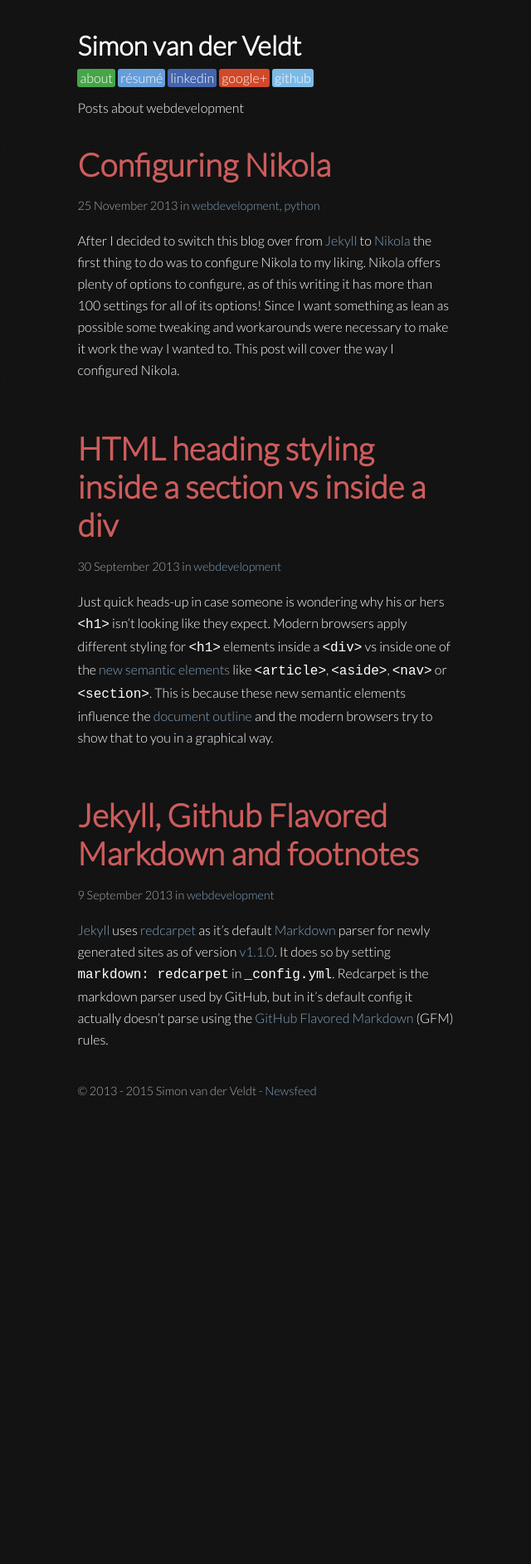
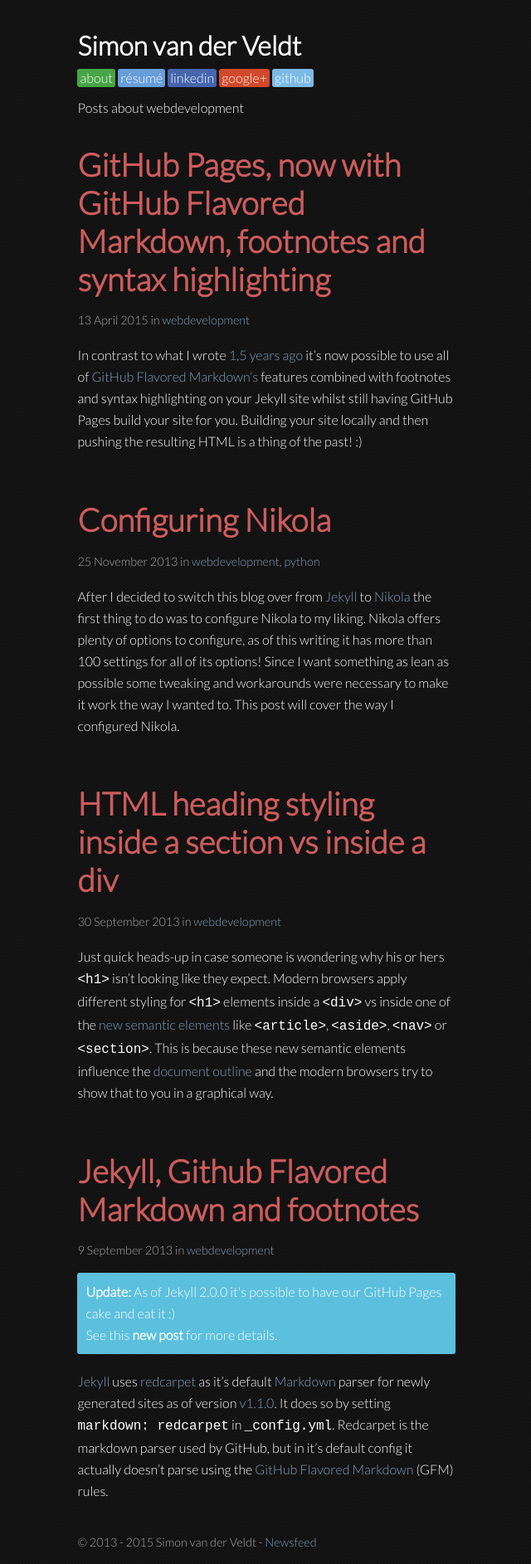
Before and after one commit to simonvanderveldt/simonvanderveldt.nl, a Jekyll site: the page built from _pages/tags/webdevelopment.html, in a window 1280 px wide. Shown: the whole page at 83% size, without its empty margins (319-959 px from the left). Built offline with Jekyll 4.4.1, drawn with Linux system fonts in a browser that asks for light colours; Markdown is read by kramdown in place of the engine named in the settings; before the commit the page ends 1341 px from its top, so only the background shows below that.

Commit message:
Publish GitHub Pages, GFM, footnotes and syntax highlighting post (A little late :P) Also add styling for alert-info alert

````diff
--- a/_posts/2013-09-09-jekyll-github-flavored-markdown-and-footnotes.md
+++ b/_posts/2013-09-09-jekyll-github-flavored-markdown-and-footnotes.md
@@ -4,8 +4,13 @@
 css: code.css
 ---
 
+<div class="alert alert-info" role="alert">
+	<strong>Update:</strong> As of Jekyll 2.0.0 it's possible to have our GitHub Pages cake and eat it :)
+	<br>See this <a href="{% post_url 2015-04-13-github-pages-now-with-github-flavored-markdown-footnotes-and-syntax-highlighting %}">new post</a> for more details.
+</div>
 [Jekyll](http://jekyllrb.com/) uses [redcarpet](https://github.com/vmg/redcarpet) as it's default [Markdown](http://daringfireball.net/projects/markdown/) parser for newly generated sites as of version [v1.1.0](https://github.com/mojombo/jekyll/pull/1245). It does so by setting `markdown: redcarpet` in `_config.yml`.
 Redcarpet is the markdown parser used by GitHub, but in it's default config it actually doesn't parse using the [GitHub Flavored Markdown](https://help.github.com/articles/github-flavored-markdown) (GFM) rules.
+
 
 To change this add the following to Jekyll's _config.yml:
 
--- /dev/null
+++ b/_posts/2015-04-13-github-pages-now-with-github-flavored-markdown-footnotes-and-syntax-highlighting.md
@@ -0,0 +1,50 @@
+---
+tags: webdevelopment
+title: GitHub Pages, now with GitHub Flavored Markdown, footnotes and syntax highlighting
+css: code.css
+---
+
+In contrast to what I wrote [1,5 years ago]({% post_url 2013-09-09-jekyll-github-flavored-markdown-and-footnotes %}) it's now possible to use all of [GitHub Flavored Markdown's](https://help.github.com/articles/github-flavored-markdown/) features combined with footnotes and syntax highlighting on your Jekyll site whilst still having GitHub Pages build your site for you.
+Building your site locally and then pushing the resulting HTML is a thing of the past! :)
+
+## Intro
+As of Redcarpet version [3.1.0](https://github.com/vmg/redcarpet/blob/master/CHANGELOG.md#version-310) Markdown footnotes support was added. Since both [Jekyll 2.0.0](https://github.com/jekyll/jekyll/blob/master/History.markdown#200--2014-05-06) updated it's Redcarpet dependency to this version and GitHub Pages's version of Jekyll has been [updated to version 2.2.0](https://github.com/blog/1867-github-pages-now-runs-jekyll-2-2-0) as of [30.06.2014](https://github.com/github/pages-gem/pull/75#event-147277642) as well this finally allows us to enable all GitHub Flavored Markdown features using Redcarpet's extension as wel as having syntax highlighting when using GitHub Pages to build our website! :)
+
+
+## Setup
+The basic setup consist of the [Redcarpet](https://github.com/vmg/redcarpet) Markdown parser with several extensions enabled combined with [Pygments](http://pygments.org) for syntax highlighting.
+
+
+### GitHub Flavored Markdown with Redcarpet
+We start with the same settings as in the [old Redcarpet setup]({% post_url 2013-09-09-jekyll-github-flavored-markdown-and-footnotes %}) and simply add `footnotes` to the list of extensions we want to enable in `_config.yml`.
+
+Also, `fenced_code_blocks` can be removed as this is already being set by [Jekyll](https://github.com/jekyll/jekyll/blob/master/lib/jekyll/converters/markdown/redcarpet_parser.rb#L95).
+
+```yaml
+redcarpet:
+  extensions:
+    - footnotes
+    - hard_wrap
+    - no_intra_emphasis
+    - autolink
+    - strikethrough
+```
+Et voilà, footnotes[^1]!
+
+Note: If you want to enable some nice "smart" typographic punctuation enhancements you can add the `smart` extension, which enables [SmartyPants](http://daringfireball.net/projects/smartypants/).
+
+
+### syntax highlighting with Pygments
+The [old Kramdown setup]({% post_url 2013-09-09-jekyll-github-flavored-markdown-and-footnotes %}) didn't support syntax highlighting on GitHub Pages because Kramdown doesn't support Pygments, the only syntax highlighter currently available on GitHub Pages. It only supports the [Coderay](http://kramdown.gettalong.org/syntax_highlighter/coderay.html) and [Rouge](http://kramdown.gettalong.org/syntax_highlighter/rouge.html) syntax highlighters and these are unavailable when building on [GitHub Pages](https://pages.github.com/versions/).
+
+To use Pygments we only have to set the `highlighter` option in `_config.yml` to `pygments`:
+
+```yaml
+highlighter: pygments
+```
+Jekyll actually already defaults to Pygments at the moment of writing this post so doing this isn't really necessary :)
+
+Combined with Redcarpet's fenced code blocks extension this gives us syntax highlighting that works for both the `highlight` liquid tag as well as within fenced code blocks.
+
+
+[^1]: This is a footnote!
--- a/assets/css/theme.css
+++ b/assets/css/theme.css
@@ -110,6 +110,24 @@
     font-size: 0.9rem;
 }
 
+.alert {
+    padding: 10px;
+    margin-bottom: 20px;
+    border-radius: 3px;
+}
+
+.alert-info {
+    background-color: #5bc0de;
+}
+
+.alert-info a {
+    color: #fff;
+    font-weight: bold;
+}
+
+.alert-info a:hover {
+    border-color: #fff;
+}
 
 @media screen and (min-width: 480px) {
 
````
Also changed, not shown: _drafts/jekyll-github-flavored-markdown-footnotes-and-code-highlighting.md (deleted, +0 -51 lines).
